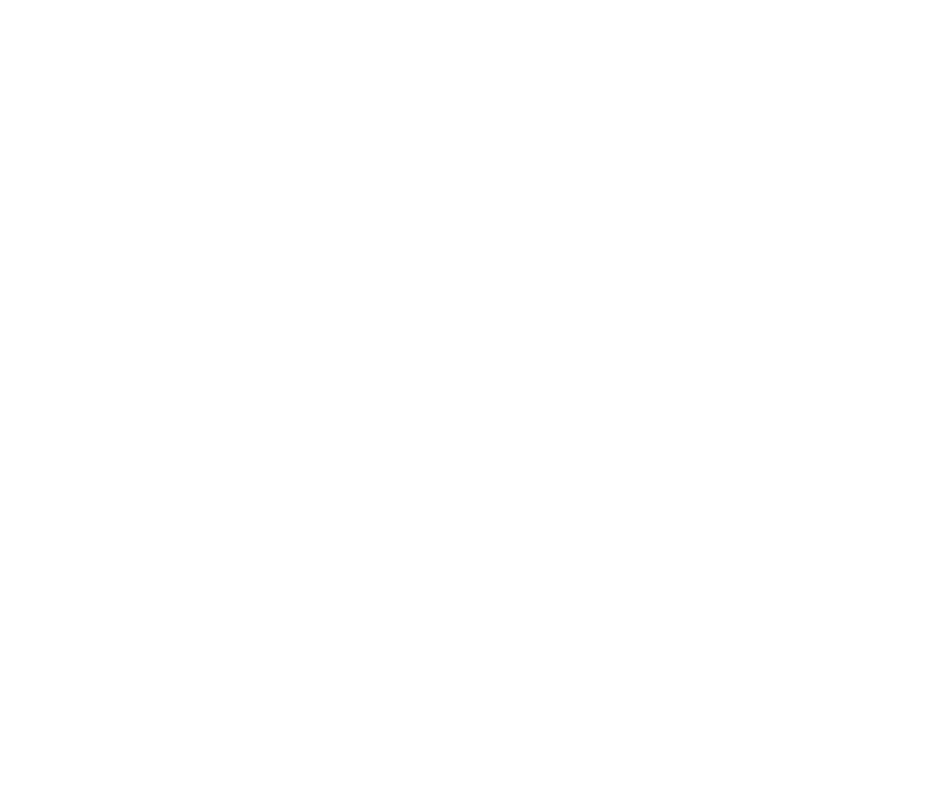
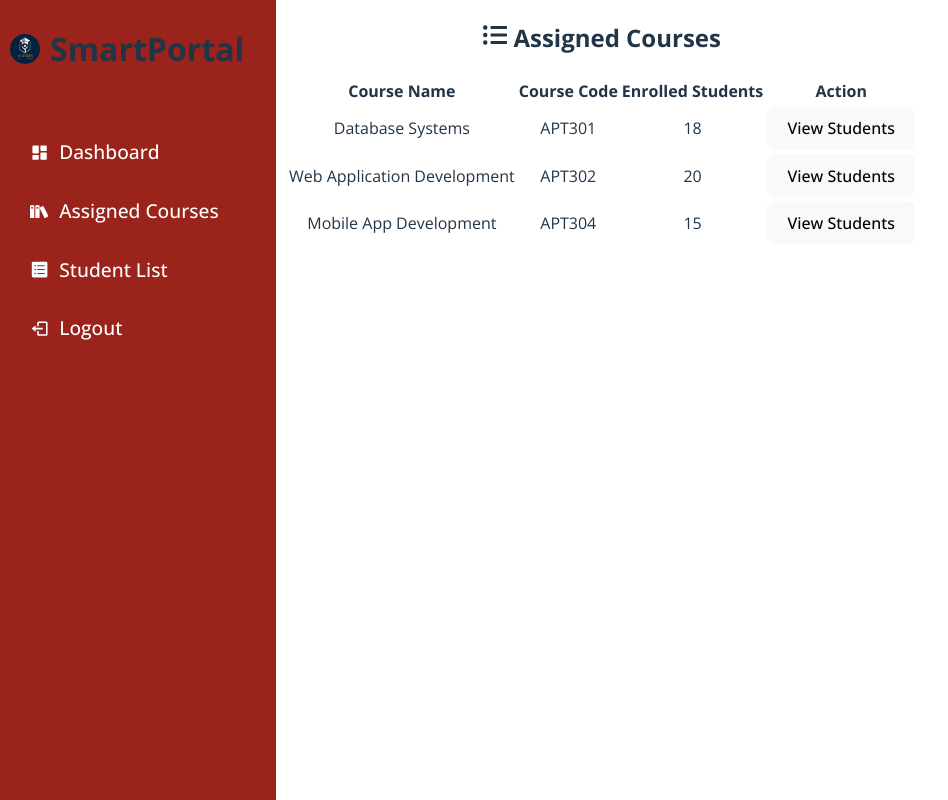
Before and after one commit to githinjiEssy/course-registration-system, a React (Vite) app: page /instructor in a window 1280 px wide. Shown: the whole page, without its empty margins (0-948 px from the left). Built offline with nearby package versions, Linux system fonts and the light colour scheme.

Commit message:
mock data

```diff
--- a/src/components/Dashboard/InstructorDashboard.jsx
+++ b/src/components/Dashboard/InstructorDashboard.jsx
@@ -1,11 +1,48 @@
-import React from 'react'
+import React from "react";
+import Sidebar from "../Sidebar";
+import { FaListUl } from "react-icons/fa";
 
-function InstructorDashboard() {
+function AssignedCourses() {
+  const assignedCourses = [
+    { id: 1, name: "Database Systems", code: "APT301", students: 18 },
+    { id: 2, name: "Web Application Development", code: "APT302", students: 20 },
+    { id: 3, name: "Mobile App Development", code: "APT304", students: 15 },
+  ];
+
   return (
-    <div>
+    <div className="dashboard">
+      <div className="dashboard_container">
+        <Sidebar role="instructor" />
 
+        <div className="main_content">
+          <h2><FaListUl /> Assigned Courses</h2>
+
+          <table className="course_table">
+            <thead>
+              <tr>
+                <th>Course Name</th>
+                <th>Course Code</th>
+                <th>Enrolled Students</th>
+                <th>Action</th>
+              </tr>
+            </thead>
+            <tbody>
+              {assignedCourses.map((course) => (
+                <tr key={course.id}>
+                  <td>{course.name}</td>
+                  <td>{course.code}</td>
+                  <td>{course.students}</td>
+                  <td>
+                    <button className="view_btn">View Students</button>
+                  </td>
+                </tr>
+              ))}
+            </tbody>
+          </table>
+        </div>
+      </div>
     </div>
-  )
+  );
 }
 
-export default InstructorDashboard
+export default AssignedCourses;
--- a/src/components/Sidebar.jsx
+++ b/src/components/Sidebar.jsx
@@ -37,7 +37,6 @@
                         </>
                     )}
 
-                    <li className='list_item'><a href="#"><CgProfile/>Profile</a></li>
                     <li className='list_item'><a href="#"><BiLogOut/>Logout</a></li>
                 </ul>
             </div>
```
Also changed, not shown: src/data/users.json (added, +21 -0 lines).
